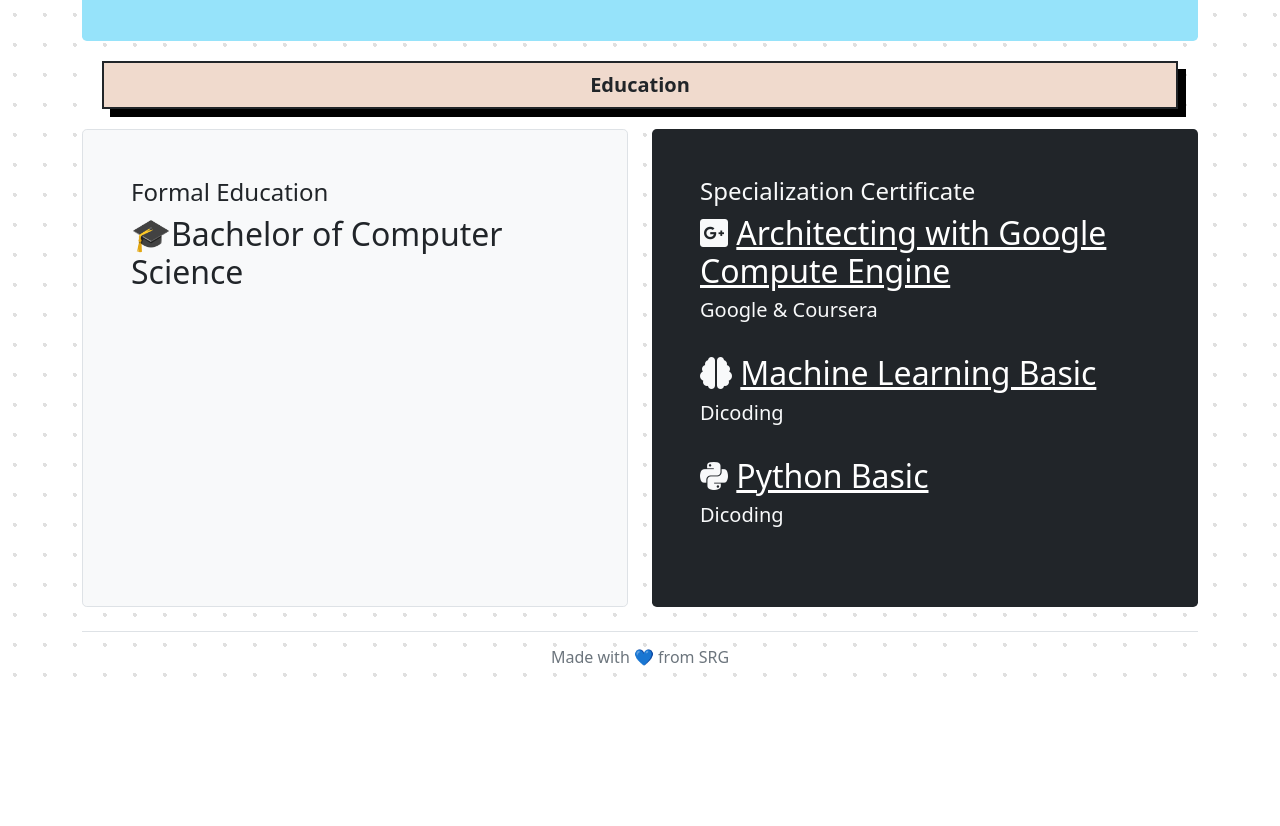
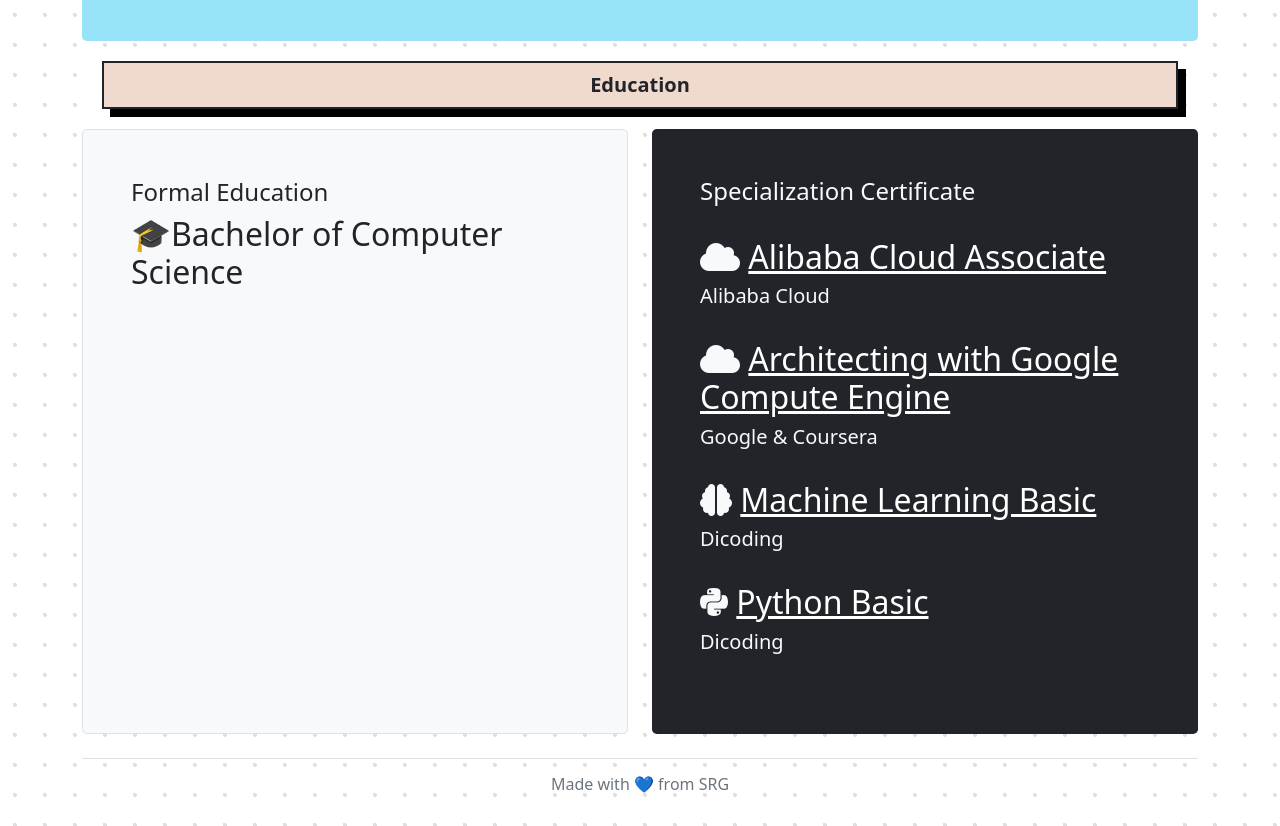
Before and after one commit to rizalporto/rizalporto.github.io, a plain HTML site: page index.html in a window 1280 px wide. Shown: the part 1200-2026 px from the top of the page. Before the commit the page ends 1899 px from the top, so only its background shows below. Drawn offline with nearby package versions, Linux system fonts and the light colour scheme.

Commit message:
update certificate

```diff
--- a/index.html
+++ b/index.html
@@ -202,8 +202,9 @@
             </div>
             <div class="col-md-6">
                 <div class="h-100 p-5 bg-dark text-light rounded-3">
-                    <h4>Specialization Certificate</h4>
-                    <h2><i class="fab fa-google-plus-square"></i> <a href="https://www.coursera.org/account/accomplishments/specialization/5UZYMS8DRAWA">Architecting with Google Compute Engine</a><h5>Google & Coursera</h5></h2><br>
+                    <h4>Specialization Certificate</h4><br>
+                    <h2><i class="fas fa-cloud"></i> <a href="https://xuecdn2.aliyunedu.net/img_ae84ba902b17e68e582320de6f032594.png">Alibaba Cloud Associate</a><h5>Alibaba Cloud</h5></h2><br>
+                    <h2><i class="fas fa-cloud"></i> <a href="https://www.coursera.org/account/accomplishments/specialization/5UZYMS8DRAWA">Architecting with Google Compute Engine</a><h5>Google & Coursera</h5></h2><br>
                     <h2><i class="fas fa-brain"></i> <a href="https://www.dicoding.com/certificates/GMEPJD63QP3V">Machine Learning Basic</a><h5>Dicoding</h5></h2><br>
                     <h2><i class="fab fa-python"></i> <a href="https://www.dicoding.com/users/275114/academies">Python Basic</a><h5>Dicoding</h5></h2><br>
                 </div>
```
